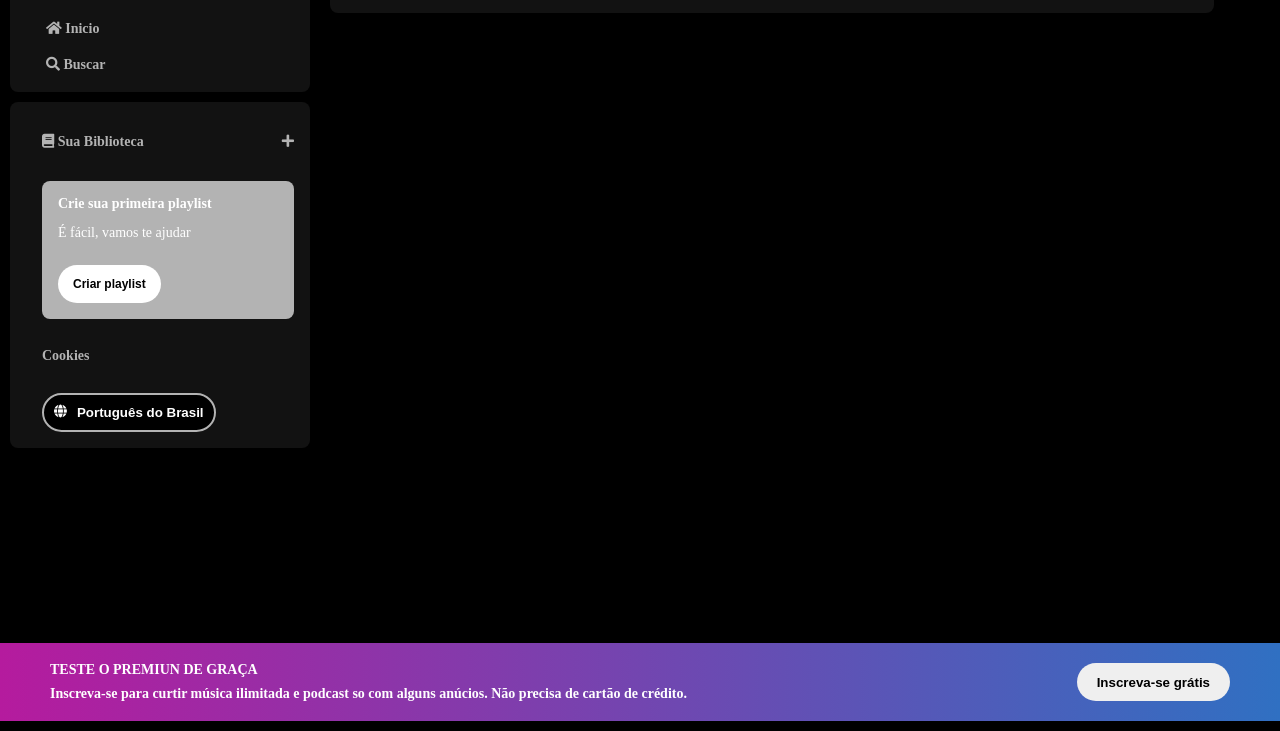
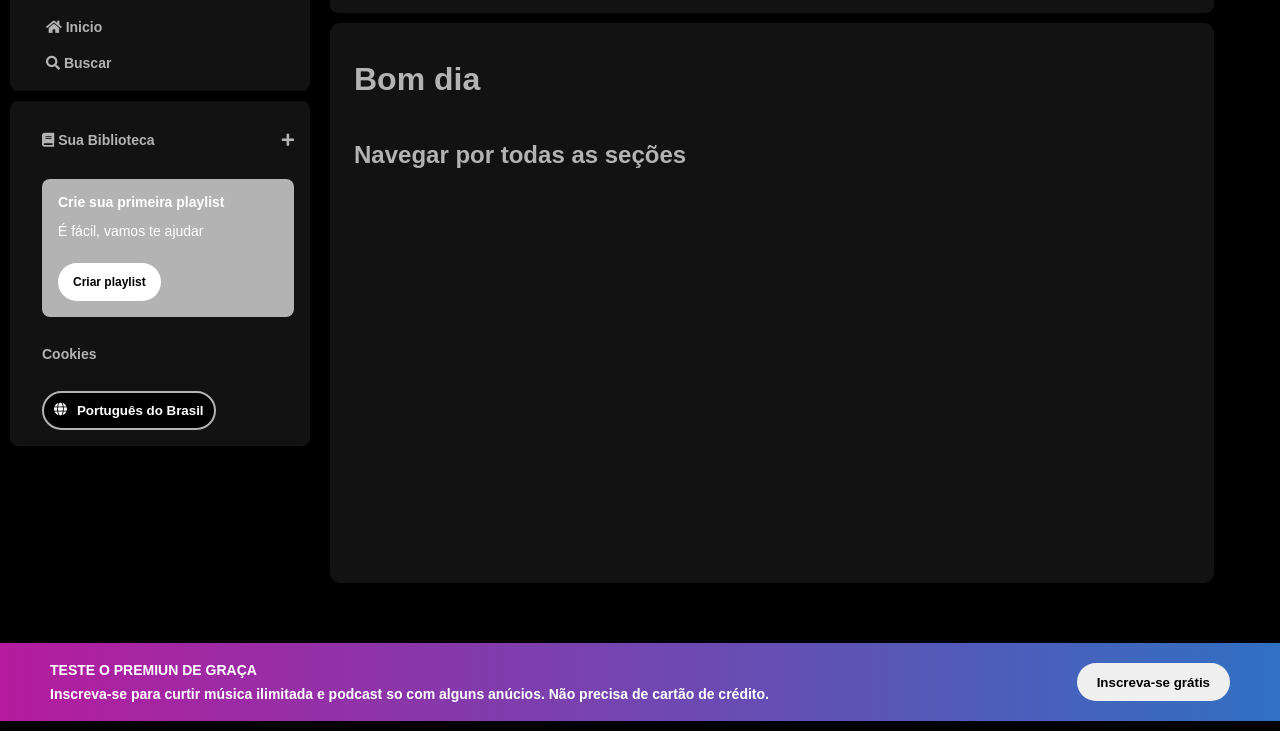
Before and after one commit to Israel-SoaresPorto/spotify-imers-o, a plain HTML site: page index.html in a window 1280 px wide. Shown: the part 79-810 px from the top of the page. Drawn offline with Linux system fonts and the light colour scheme.

Commit message:
adicionando seção de playlists

```diff
--- a/index.html
+++ b/index.html
@@ -4,6 +4,7 @@
     <meta charset="UTF-8" />
     <meta name="viewport" content="width=device-width, initial-scale=1.0" />
     <title>Spotify Imersão</title>
+    <link rel="stylesheet" href="src/css/reset.css" />
     <link rel="stylesheet" href="src/css/vars.css" />
     <link rel="stylesheet" href="src/css/sidebar-footer.css" />
     <link rel="stylesheet" href="src/css/main-content.css" />
@@ -15,7 +16,6 @@
       rel="stylesheet"
       href="https://use.fontawesome.com/releases/v5.15.4/css/fontawesome.css"
     />
-    <link rel="stylesheet" href="src/css/reset.css" />
   </head>
   <body>
     <div class="sidebar">
@@ -95,6 +95,16 @@
           <button class="login">Entrar</button>
         </div>
       </nav>
+
+      <section class="playlist-container">
+        <div id="result-playlists">
+          <div class="playlist">
+            <h1 id="gretting">Bom dia</h1>
+            <h2 class="session">Navegar por todas as seções</h2>
+          </div>
+
+        </div>
+      </section>
     </main>
 
     <footer class="footer">
--- a/src/css/main-content.css
+++ b/src/css/main-content.css
@@ -27,7 +27,8 @@
   margin-right: 1.25rem;
 }
 
-.arrow-left, .arrow-right {
+.arrow-left,
+.arrow-right {
   display: flex;
   align-items: center;
   justify-content: center;
@@ -92,3 +93,31 @@
   border-radius: 40px;
   border: none;
 }
+
+.playlist-container {
+  width: inherit;
+  color: var(--primary-font-color);
+  height: 68vh;
+  padding-top: 16px;
+  background-color: var(--container-color);
+  margin: 10px;
+  border-radius: 10px;
+  overflow: hidden;
+}
+
+.playlist {
+  margin: 24px;
+}
+
+.playlist #gretting {
+  color: var(--text-base-light);
+  font-size: 32px;
+  font-weight: 700;
+  margin-bottom: 48px;
+}
+
+.playlist .session {
+  color: var(--text-base-light);
+  font-size: 24px;
+  font-weight: 700;
+}
```
Lines whose indentation alone changed are shown as unchanged.
